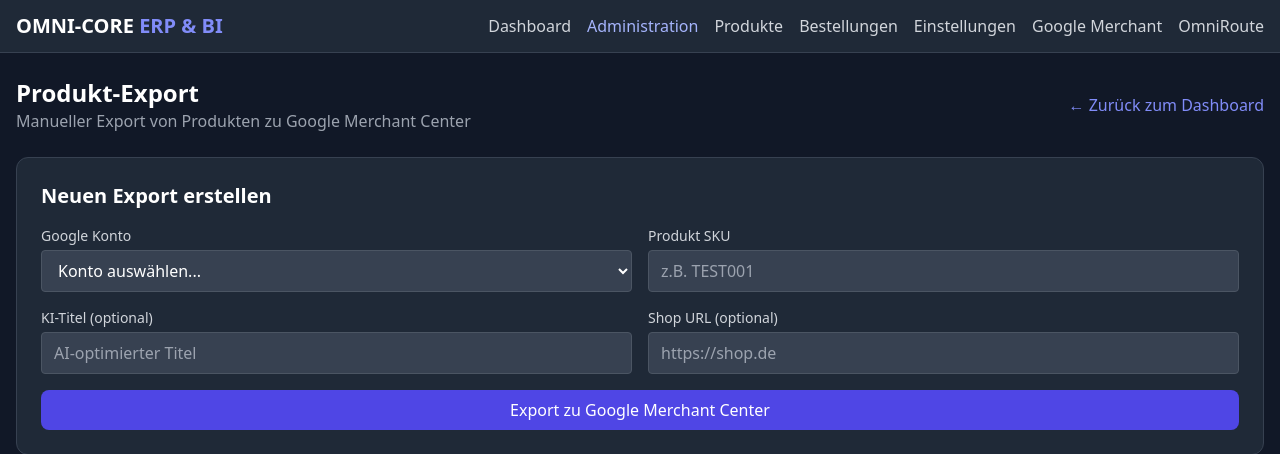
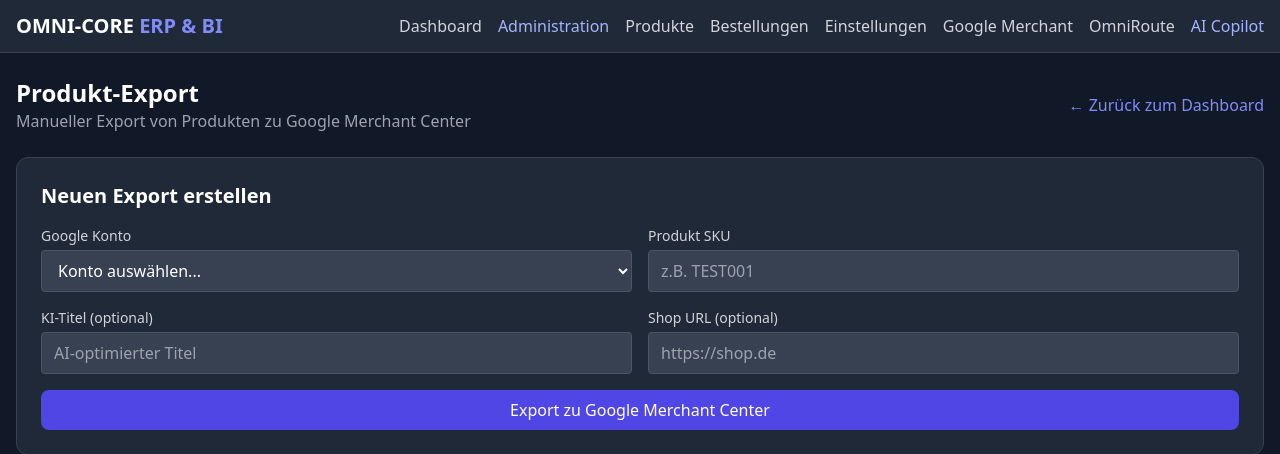
Before and after one commit to puchadave/omni-core-middleware, a Python web app: template templates/google_export.html in a window 1280 px wide. Shown: the top 454 px of the page. Run offline with Jinja, Linux system fonts and the light colour scheme; the template is opened without the code that fills it, so the values that code supplies are empty; some libraries are stand-ins or nearby versions.

Commit message:
feat: add AI Copilot navigation entry

```diff
--- a/templates/base.html
+++ b/templates/base.html
@@ -29,6 +29,7 @@
                 <a href="/admin/settings" class="text-gray-300 hover:text-white">Einstellungen</a>
                 <a href="/google" class="text-gray-300 hover:text-white">Google Merchant</a>
                 <a href="/omniroute" class="text-gray-300 hover:text-white">OmniRoute</a>
+                <a href="/ai-agent" class="text-indigo-300 hover:text-white">AI Copilot</a>
             </div>
         </div>
     </nav>
```
